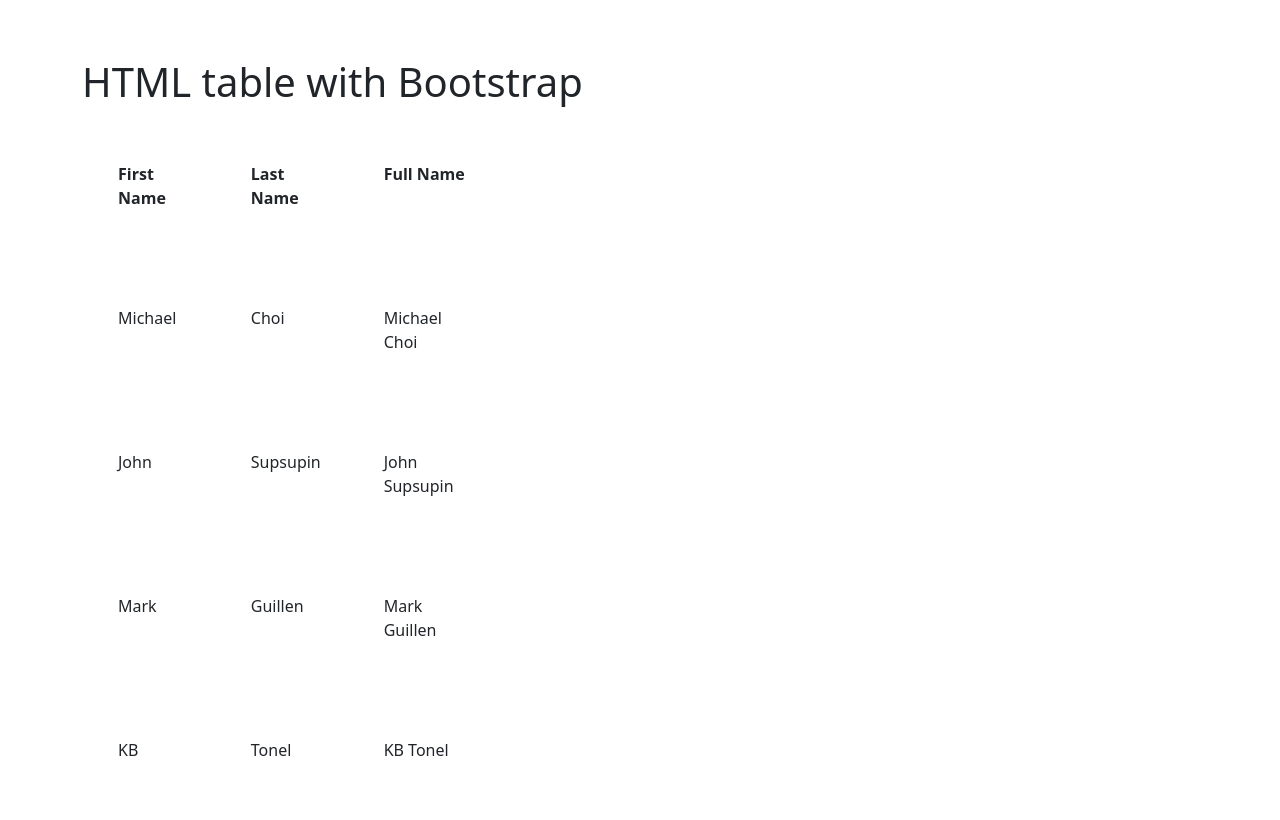
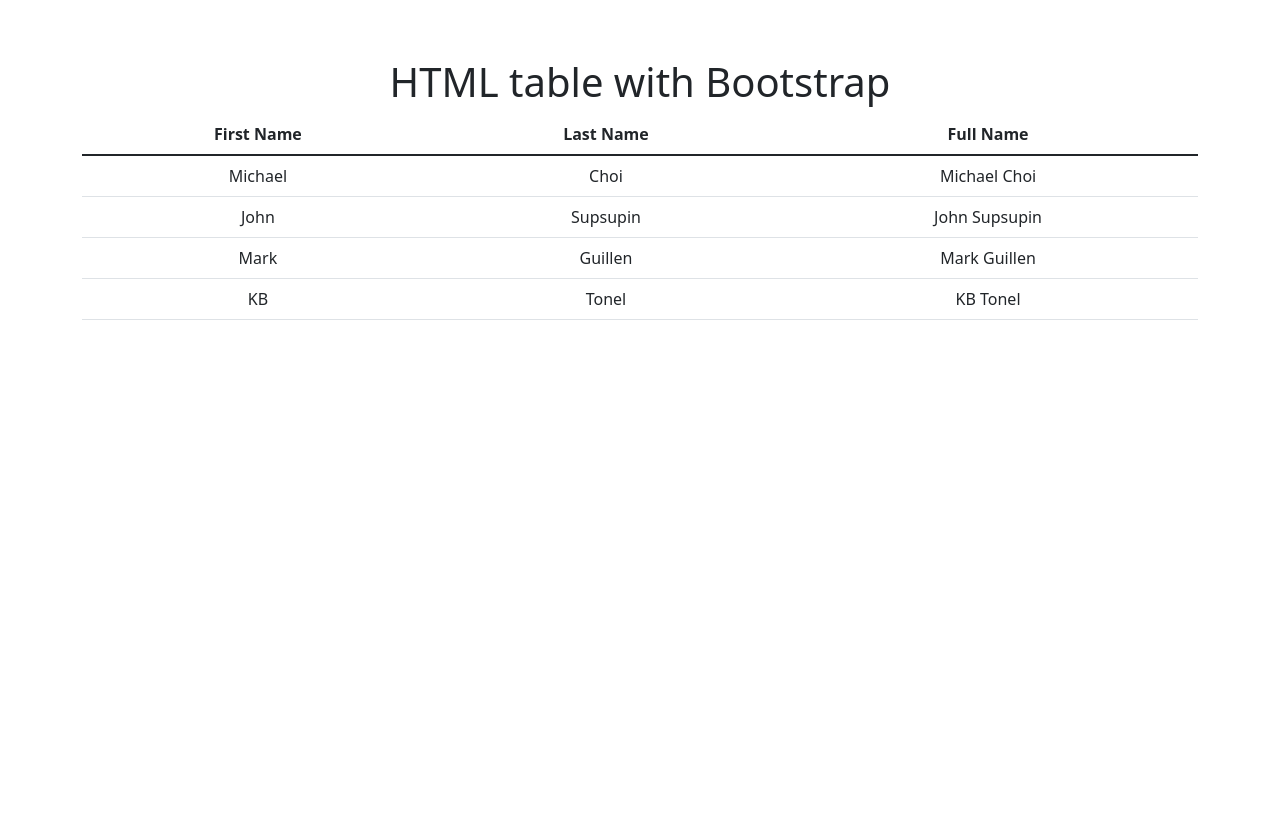
Before and after one commit to sleepykanguru22/html_table, a Flask app: page / in a window 1280 px wide. After the commit the page ends 320 px from the top, so only its background shows below. Run offline with Flask 2, Linux system fonts and the light colour scheme.

Commit message:
centered content

```diff
--- a/templates/index.html
+++ b/templates/index.html
@@ -5,7 +5,10 @@
     <meta http-equiv="X-UA-Compatible" content="IE=edge" />
     <meta name="viewport" content="width=device-width, initial-scale=1.0" />
     <title>Document</title>
-    <link rel="stylesheet" href="{{ url_for('static', filename='css/style.css') }}">
+    <link
+      rel="stylesheet"
+      href="{{ url_for('static', filename='css/style.css') }}"
+    />
     <link
       href="https://cdn.jsdelivr.net/npm/bootstrap@5.1.3/dist/css/bootstrap.min.css"
       rel="stylesheet"
@@ -14,22 +17,22 @@
     />
   </head>
   <body>
-    <div class="container align-center ">
-      <h1 class="mt-5">HTML table with Bootstrap</h1>
-      <table class"table ">
+    <div class="container">
+      <h1 class="mt-5 text-center">HTML table with Bootstrap</h1>
+      <table class="table text-center">
         <thead>
-          <tr class="row p-4 ">
-            <th class="col p-4">First Name</th>
-            <th class="col p-4">Last Name</th>
-            <th class="col p-4">Full Name</th>
+          <tr>
+            <th>First Name</th>
+            <th>Last Name</th>
+            <th>Full Name</th>
           </tr>
         </thead>
         <tbody>
           {%for user in users %}
-          <tr class="row p-4">
-            <td class="col p-4">{{user["first_name"]}}</td>
-            <td class="col p-4">{{user["last_name"]}}</td>
-            <td class="col p-4" >{{user["first_name"]}} {{user["last_name"]}}</td>
+          <tr>
+            <td>{{user["first_name"]}}</td>
+            <td>{{user["last_name"]}}</td>
+            <td>{{user["first_name"]}} {{user["last_name"]}}</td>
           </tr>
           {%endfor%}
         </tbody>
```
